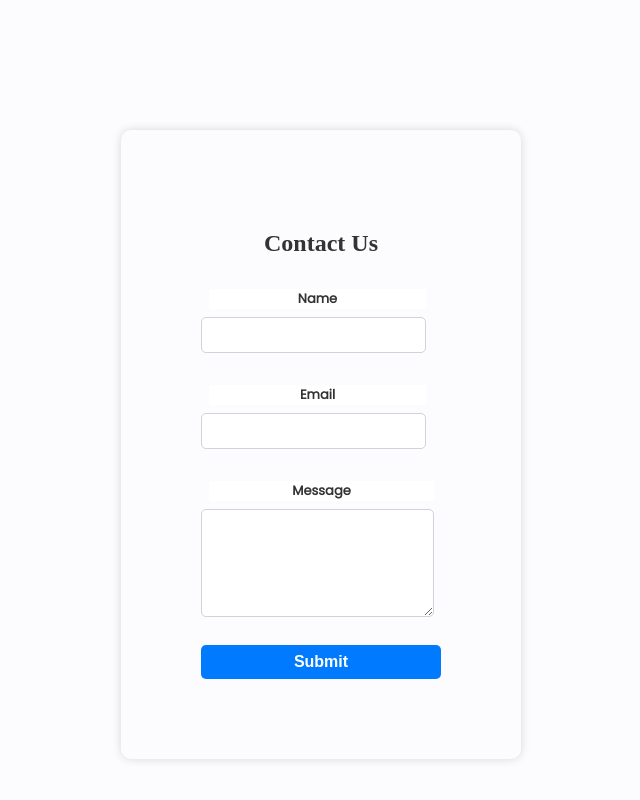
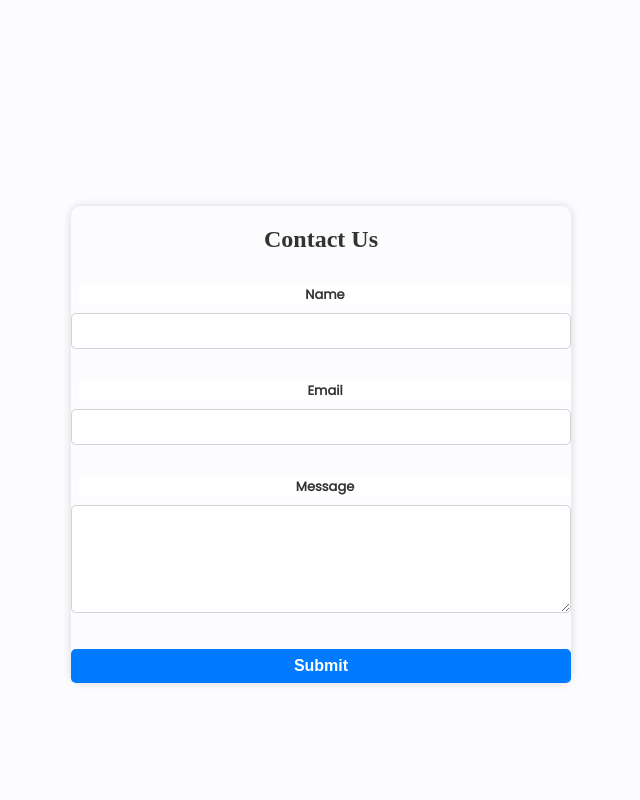
Before and after one commit to vrn-sh/erp, a React (Vite) app in the folder web/: page / in a window 1280 px wide. Shown: the part 3280-4080 px from the top of the page, without its empty margins (319-959 px from the left). Built offline with nearby package versions, Linux system fonts and the light colour scheme.

Commit message:
SPLIT ContactForm.tsx in 2 different file with ContactFrom.module.scss

```diff
--- /dev/null
+++ b/web/src/pages/Home/Form/ContactForm.module.scss
@@ -0,0 +1,77 @@
+.container {
+  display: flex;
+  justify-content: center;
+  align-items: center;
+  height: 100vh;
+}
+
+.formWrapper {
+  display: flex;
+  flex-direction: column;
+  align-items: center;
+  justify-content: center;
+  width: 500px;
+  height: auto;
+  padding: 0;
+  box-shadow: 0 0 10px rgba(0, 0, 0, 0.15);
+  border-radius: 10px;
+}
+
+.title {
+  text-align: center;
+  margin-bottom: 1rem;
+  color: #333333;
+}
+
+.inputGroup {
+  margin-bottom: 1rem;
+  width: 100%;
+}
+
+.label {
+  display: block;
+  font-weight: 600;
+  margin-bottom: 0.5rem;
+  color: #333333;
+}
+
+.input {
+  width: 100%;
+  padding: 0.5rem;
+  font-size: 1rem;
+  border: 1px solid #ced4da;
+  border-radius: 5px;
+  &:focus {
+    outline: none;
+    border-color: #495057;
+  }
+}
+
+.textArea {
+  width: 100%;
+  padding: 0.5rem;
+  font-size: 1rem;
+  border: 1px solid #ced4da;
+  border-radius: 5px;
+  resize: vertical;
+  &:focus {
+    outline: none;
+    border-color: #495057;
+  }
+}
+
+.button {
+  width: 100%;
+  padding: 0.5rem;
+  font-size: 1rem;
+  font-weight: 600;
+  color: #ffffff;
+  background-color: #007bff;
+  border: none;
+  border-radius: 5px;
+  cursor: pointer;
+  margin-top: 1rem;
+  &:hover {
+    background-color: #0056b3;
+  }
+}
--- a/web/src/pages/Home/Form/ContactForm.tsx
+++ b/web/src/pages/Home/Form/ContactForm.tsx
@@ -1,78 +1,5 @@
-/* eslint-disable @typescript-eslint/no-unused-expressions */
-
 import React, { useState } from "react";
-import styled from "styled-components";
-
-const Container = styled.div`
-  display: flex;
-  justify-content: center;
-  align-items: center;
-  height: 100vh;
-`;
-
-const FormWrapper = styled.div`
-  width: 400px;
-  padding: 5rem;
-  box-shadow: 0 0 10px rgba(0, 0, 0, 0.15);
-  border-radius: 10px;
-`;
-
-const Title = styled.h2`
-  text-align: center;
-  margin-bottom: 1rem;
-  color: #333333;
-`;
-
-const InputGroup = styled.div`
-  margin-bottom: 1rem;
-`;
-
-const Label = styled.label`
-  display: block;
-  font-weight: 600;
-  margin-bottom: 0.5rem;
-  color: #333333;
-`;
-
-const Input = styled.input`
-  width: 100%;
-  padding: 0.5rem;
-  font-size: 1rem;
-  border: 1px solid #ced4da;
-  border-radius: 5px;
-  &:focus {
-    outline: none;
-    border-color: #495057;
-  }
-`;
-
-const TextArea = styled.textarea`
-  width: 100%;
-  padding: 0.5rem;
-  font-size: 1rem;
-  border: 1px solid #ced4da;
-  border-radius: 5px;
-  resize: vertical;
-  &:focus {
-    outline: none;
-    border-color: #495057;
-  }
-`;
-
-const Button = styled.button`
-  width: 100%;
-  padding: 0.5rem;
-  font-size: 1rem;
-  font-weight: 600;
-  color: #ffffff;
-  background-color: #007bff;
-  border: none;
-  border-radius: 5px;
-  cursor: pointer;
-  &:hover {
-    background-color: #0056b3;
-  }
-`;
+import styles from "./ContactForm.module.scss";
 
 interface FormData {
     name: string;
@@ -100,13 +27,16 @@ const ContactForm: React.FC = () => {
     };
 
     return (
-    <Container>
-      <FormWrapper>
-        <Title>Contact Us</Title>
+        <div className={styles.container}>
+        <div className={styles.formWrapper}>
+            <h2 className={styles.title}>Contact Us</h2>
             <form onSubmit={handleSubmit}>
-          <InputGroup>
-            <Label htmlFor="name">Name</Label>
-            <Input
+            <div className={styles.inputGroup}>
+                <label className={styles.label} htmlFor="name">
+                Name
+                </label>
+                <input
+                className={styles.input}
                 type="text"
                 id="name"
                 name="name"
@@ -114,10 +44,13 @@ const ContactForm: React.FC = () => {
                 onChange={handleChange}
                 required
                 />
-          </InputGroup>
-          <InputGroup>
-            <Label htmlFor="email">Email</Label>
-            <Input
+            </div>
+            <div className={styles.inputGroup}>
+                <label className={styles.label} htmlFor="email">
+                Email
+                </label>
+                <input
+                className={styles.input}
                 type="email"
                 id="email"
                 name="email"
@@ -125,10 +58,13 @@ const ContactForm: React.FC = () => {
                 onChange={handleChange}
                 required
                 />
-          </InputGroup>
-          <InputGroup>
-            <Label htmlFor="message">Message</Label>
-            <TextArea
+            </div>
+            <div className={styles.inputGroup}>
+                <label className={styles.label} htmlFor="message">
+                Message
+                </label>
+                <textarea
+                className={styles.textArea}
                 id="message"
                 name="message"
                 rows={5}
@@ -136,14 +72,14 @@ const ContactForm: React.FC = () => {
                 onChange={handleChange}
                 required
                 />
-            </InputGroup>
-
-          <Button type="submit">Submit</Button>
+            </div>
+            <button className={styles.button} type="submit">
+                Submit
+            </button>
             </form>
-      </FormWrapper>
-    </Container>
+        </div>
+        </div>
     );
 };
 
 export default ContactForm;
-``
--- a/web/src/pages/Home/Form/Form.scss
+++ /dev/null
@@ -1,26 +0,0 @@
-body {
-    font-family: Arial, sans-serif;
-    }
-
-    form {
-    display: flex;
-    flex-direction: column;
-    width: 300px;
-    margin: 0 auto;
-    }
-
-    label {
-    margin-top: 10px;
-    }
-
-    input, textarea, button {
-    margin-top: 5px;
-    }
-
-    button {
-    background-color: #4CAF50;
-    color: white;
-    padding: 5px 10px;
-    border: none;
-    cursor: pointer;
-    }
```
Also changed, not shown: web/src/pages/Home/Form/Form.tsx (deleted, +0 -60 lines). Lines whose indentation alone changed are shown as unchanged.
